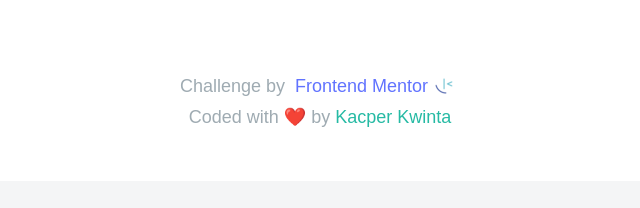
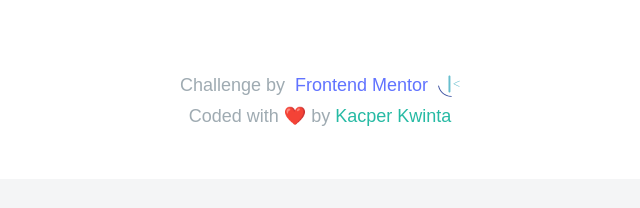
Before and after one commit to kacperkwinta/Clipboard-landing-page, a website: page index.html in a window 1280 px wide. Shown: the part 3434-3642 px from the top of the page, 320-960 px from the left. Drawn offline with nearby package versions, Linux system fonts and the light colour scheme; a web font is replaced by a local one.

Commit message:
unused img deleted

```diff
--- a/index.html
+++ b/index.html
@@ -205,7 +205,7 @@
 				<a href="https://www.frontendmentor.io" class="author-link">
 					Frontend Mentor
 				</a>
-				<img src="images/favicon-32x32.png" alt="" />
+				<img class="frontend-icon" src="images/frontendmentor-logo.svg" alt="" />
 			</p>
 			<p class="paragraph marg-btm-m">
 				Coded with ❤️ by
--- a/sass/pages/_home.scss
+++ b/sass/pages/_home.scss
@@ -200,6 +200,11 @@ body {
 				color: lighten($color-primary-2, 15);
 			}
 		}
+
+		.frontend-icon {
+			width: 2.2rem;
+			margin-left: 1rem;
+		}
 	}
 }
 
```
Also changed, not shown: css/style.css, images/favicon-32x32.png (deleted), images/frontendmentor-logo.svg (added), images/icon-facebook.svg (deleted), images/icon-instagram.svg (deleted), images/icon-twitter.svg (deleted).
